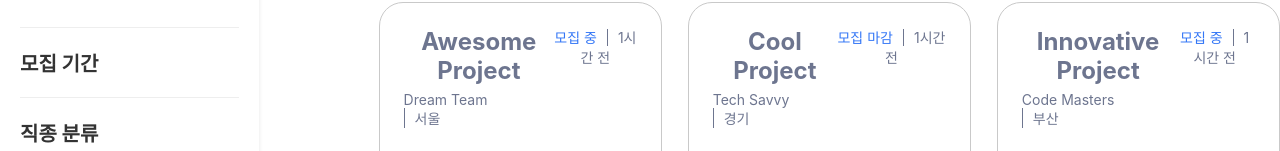
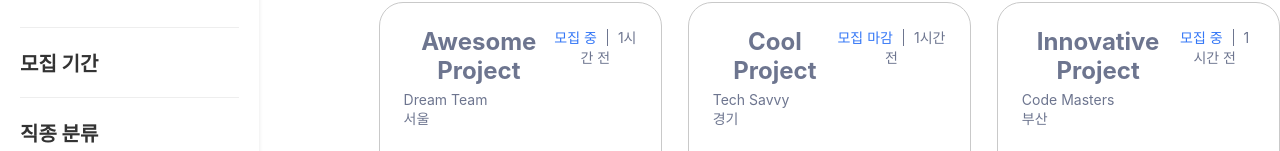
Before and after one commit to Alpha-e-Um/Frontend, a React (Create React App) app: page /team in a window 1280 px wide. Shown: the part 649-800 px from the top of the page. Built offline with nearby package versions, Linux system fonts and the light colour scheme.

Commit message:
fix: #18-팀카드 마진 조정

```diff
--- a/src/components/Card/styles.js
+++ b/src/components/Card/styles.js
@@ -42,9 +42,7 @@ export const TeamNameLabel = styled.label`
 `;
 
 export const LocationLabel = styled.label`
-  border-left: 1px solid;
   font-size: 14px;
-  padding-left: 10px;
   color: #6d758f;
 `;
 
```
